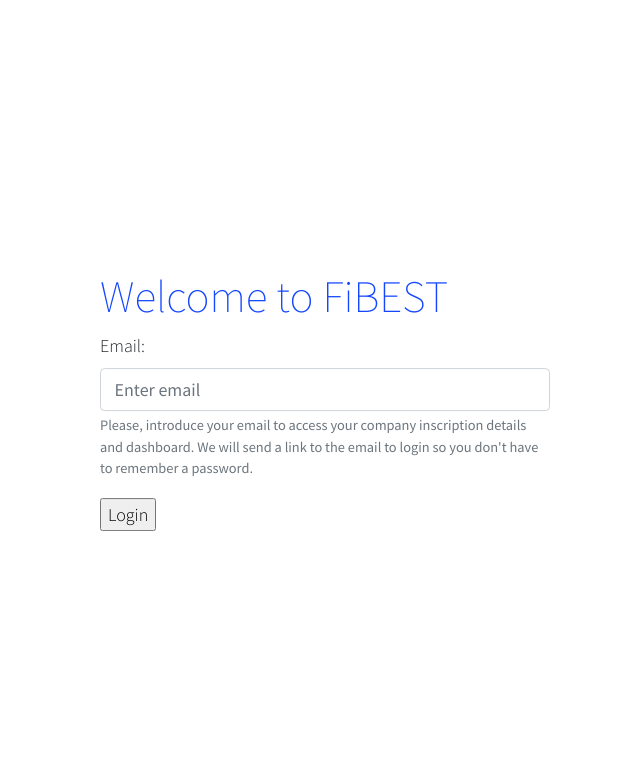
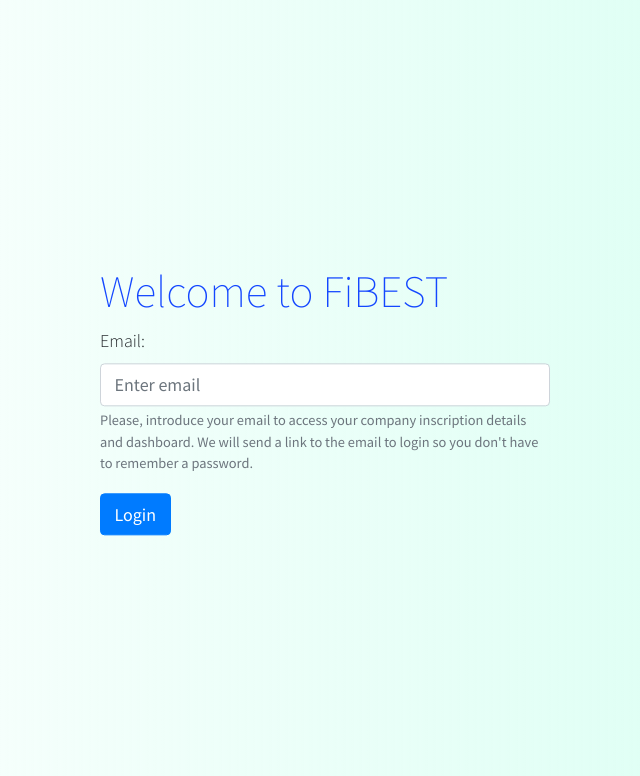
Before and after one commit to LBGValladolid/fibest, a Django app: page /login/ in a window 1280 px wide. Shown: the top 776 px of the page, without its empty margins (315-955 px from the left). Run offline with Django 3.2, Linux system fonts and the light colour scheme; some libraries are stand-ins or nearby versions.

Commit message:
Login CCSado

```diff
--- a/fibest/templates/login.html
+++ b/fibest/templates/login.html
@@ -16,6 +16,9 @@
 
             body {
                 padding-bottom: 2.5rem;
+                background: #95ffdc63;  /* fallback for old browsers */
+                background: -webkit-linear-gradient(to right up, #fff, #95ffdc63);  /* Chrome 10-25, Safari 5.1-6 */
+                background: linear-gradient(to right, #fff, #95ffdc63); /* W3C, IE 10+/ Edge, Firefox 16+, Chrome 26+, Opera 12+, Safari 7+ */
 
             }
 
@@ -45,7 +48,7 @@
                     <small id="emailHelp" class="form-text text-muted">Please, introduce your email to access your company inscription details and dashboard. We will send a link to the email to login so you don't have to remember a password.</small>
                 </div>
 
-                <input type="submit" value="Login">
+                <button type="submit" class="btn btn-primary">Login</button>
 
                 {% if error_message %}
                     <div class="alert alert-danger" role="alert">
```
